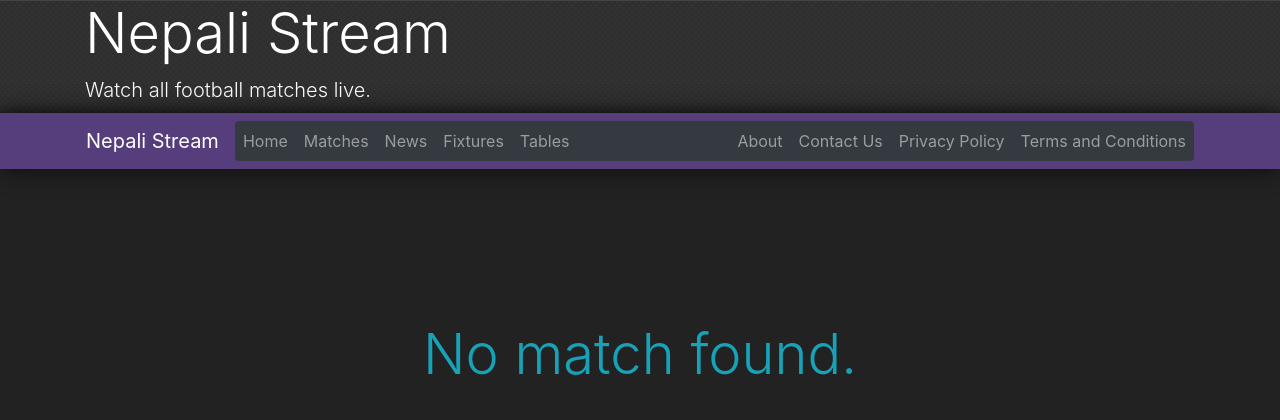
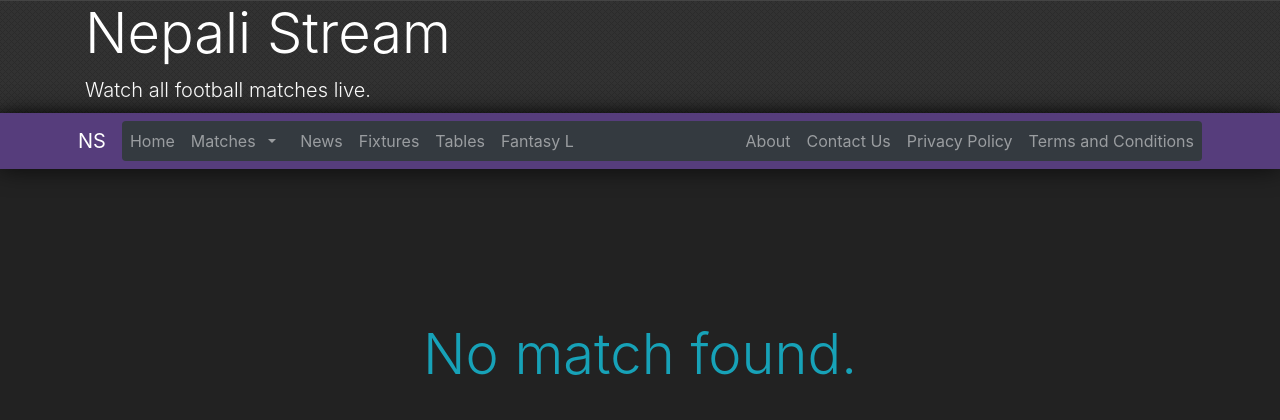
Before and after one commit to SanChh14/nepalistream, a Django app: page /matches/1/ in a window 1280 px wide. Shown: the top 420 px of the page. Run offline with Django 3.2, Linux system fonts and the light colour scheme; data that the repository does not hold is empty; some libraries are stand-ins or nearby versions.

Commit message:
dont know

```diff
--- a/ftstream/settings.py
+++ b/ftstream/settings.py
@@ -25,7 +25,7 @@ SECRET_KEY = '*mc*rn#=_ns8)rlhbxb(jfb=!)yn(obs6r9r9a7z07hjt6mw7-'
 # SECURITY WARNING: don't run with debug turned on in production!
 DEBUG = True
 
-ALLOWED_HOSTS = ['192.168.1.42']
+ALLOWED_HOSTS = ['192.168.1.42','127.0.0.1']
 
 
 # Application definition
--- a/ftstream/views.py
+++ b/ftstream/views.py
@@ -6,9 +6,9 @@ from django.shortcuts import redirect
 from slugify import slugify
 
 def home(request):
-    headers = {'User-Agent':'Mozilla/5.0 (Windows NT 10.0; Win64; x64) AppleWebKit/537.36 (KHTML, like Gecko) Chrome/86.0.4240.183 Safari/537.36'}
+    headers = {'User-Agent':'Mozilla/5 (X11; U; Linux i686; en-US) Gecko/2010 Ubuntu/9.10 (karmic) Firefox/3.5'}
     link = 'https://buffersports.com/football-games'
-    site = requests.get(link, headers=headers).text
+    site = requests.get(link, headers=headers, verify = False).text
     football = BeautifulSoup(site, 'lxml')
     leagues = football.find_all(class_='country-sales-content list-group-item')
     matchesdata = list()
@@ -31,7 +31,7 @@ def home(request):
 def matches(request):
     headers = {'User-Agent':'Mozilla/5.0 (Windows NT 10.0; Win64; x64) AppleWebKit/537.36 (KHTML, like Gecko) Chrome/86.0.4240.183 Safari/537.36'}
     link = 'https://buffersports.com/football-games'
-    site = requests.get(link, headers=headers).text
+    site = requests.get(link, headers=headers, verify=False).text
     football = BeautifulSoup(site, 'lxml')
     leagues = football.find_all(class_='country-sales-content list-group-item')
     matchesdata = list()
@@ -55,43 +55,47 @@ def match(request, slug):
     vs = slug
     headers = {'User-Agent':'Mozilla/5.0 (Windows NT 10.0; Win64; x64) AppleWebKit/537.36 (KHTML, like Gecko) Chrome/86.0.4240.183 Safari/537.36'}
     link = 'https://buffersports.com/football-games'
-    site = requests.get(link, headers=headers).text
+    site = requests.get(link, headers=headers, verify = False).text
     football = BeautifulSoup(site, 'lxml')
     matches = football.find_all('div', class_='row mt-3')
     matchlink = ''
+    matchvs = ''
     for match in matches:
         matchdata = match.find_all('span')
         if vs == slugify(matchdata[1].a.text):
+            matchvs = matchdata[1].a.text
             matchlink = matchdata[2].a['href']
     if matchlink == '':
         return render(request, 'match.html', {'check':'nomatch'})
     else:
-        s = requests.get(matchlink, headers = headers).text
+        s = requests.get(matchlink, headers = headers, verify = False).text
         soup = BeautifulSoup(s, 'lxml')
         linksdata = list()
         try:
             iframe = soup.find('iframe')
             link = iframe['src'].split('/')
         except:
-            return render(request, 'match.html', {'linksdata':linksdata, 'check':len(linksdata)})
+            return render(request, 'match.html', {'linksdata':linksdata, 'check':len(linksdata), 'vs':matchvs})
         if link[2]=='buffersports.com':
             try:
                 iframe = soup.find('iframe')
                 link = iframe['src']
-                site = requests.get(link, headers=headers).text
+                site = requests.get(link, headers=headers, verify = False).text
                 football = BeautifulSoup(site, 'lxml')
                 linkdata = football.find('table')
                 tablerow = linkdata.find_all('tr')
                 links = tablerow[1:]
                 for link in links:
                     td = link.find_all('td')
-                    streamer = td[0].text
+                    streamer = td[0].text.strip()
+                    if streamer == 'PREMIUM':
+                        continue
                     slink = td[1].a['href']
                     channel = td[1].a.text
                     language = td[5].text.strip()
-                    linksdata.append([streamer, slink, channel, language])
-                return render(request, 'match.html', {'linksdata':linksdata, 'check':len(linksdata)})
+                    linksdata.append([streamer, slink, channel, language, streamer[:10]+'..'])
+                return render(request, 'match.html', {'linksdata':linksdata, 'check':len(linksdata), 'vs':matchvs})
             except:
-                return render(request, 'match.html', {'linksdata':linksdata, 'check':len(linksdata)})
+                return render(request, 'match.html', {'linksdata':linksdata, 'check':len(linksdata), 'vs':matchvs})
         else:
-            return render(request, 'match.html', {'linksdata':linksdata, 'check':len(linksdata)})
+            return render(request, 'match.html', {'linksdata':linksdata, 'check':len(linksdata), 'vs':matchvs})
--- a/templates/base.html
+++ b/templates/base.html
@@ -20,13 +20,18 @@
         font-size:2rem;
       }
       nav li{
-        padding-right: auto;
         transition: 0.5s ease-out;
       }
       nav li:hover{
         border-radius: 5px;
         box-shadow: 0px 0px 1rem rgba(0, 0, 0, 0.4);
         background-color:#563d7c;
+      }
+      .downarrow{
+        border-radius: 5px;
+      }
+      .downarrow:hover{
+        box-shadow: 0px 0px 1rem rgba(0, 0, 0, 0.4);
       }
       .ftr{
         font-size:1.2rem;
@@ -45,41 +50,55 @@
       </div>
     </div>
     <div class="container-fluid sticky-top p-0 mt-0" style = "background:#563d7c;box-shadow:0 0mm 1.5rem rgba(0, 0, 0, 0.7);">
-      <nav class="container-lg navbar navbar-expand-lg navbar-dark">
-        <a class="navbar-brand" href="#">Nepali Stream</a>
+      <nav class="container-lg navbar navbar-expand-lg navbar-dark p-2">
+        <a class="navbar-brand" href="#">NS</a>
         <button class="navbar-toggler bg-dark" type="button" data-toggle="collapse" data-target="#menus" aria-controls="#menus" aria-expanded="false" aria-label="Toggle navigation">
           <span class="navbar-toggler-icon"></span>
         </button>
-        <div class="collapse navbar-collapse mt-2 mt-lg-0 rounded bg-dark" id="menus">
+        <div class="collapse navbar-collapse mt-2 mt-lg-0 rounded bg-dark text-right" id="menus">
           <ul class="navbar-nav">
-            <li class="nav-item {{home}} pl-2 pl-lg-0" id="{{home}}">
+            <li class="nav-item {{home}} pr-5 pr-lg-0" id="{{home}}">
               <a class="nav-link" href="{% url 'home' %}">Home</a>
             </li>
-            <li class="nav-item {{matches}} pl-2 pl-lg-0">
-              <a class="nav-link" href="{% url 'matches' %}">Matches</a>
+            <li class="nav-item {{matches}} py-0 px-lg-0">
+              <a class="nav-link" href="{% url 'matches' %}">
+                <span>Matches</span>
+                <span class="downarrow dropdown-toggle px-3 px-lg-2" data-target="#matches" data-toggle="collapse" aria-expanded="false"></span>
+              </a>
+              <ul class="collapse list-unstyled mb-1 mx-1 text-lg-center" id="matches" style="position:relative; background-color:#343a40!important; border-radius:5px;">
+                <li>
+                  <a class="nav-link pr-3 pr-lg-2" href="{% url 'matches' %}">Football</a>
+                </li>
+                <li>
+                  <a class="nav-link pr-3 pr-lg-2" href="#cricket">Cricket</a>
+                </li>
+              </ul>
             </li>
-            <li class="nav-item {{news}} pl-2 pl-lg-0">
+            <li class="nav-item {{news}} pr-5 pr-lg-0">
               <a class="nav-link" href="#">News</a>
             </li>
           </li>
-          <li class="nav-item {{news}} pl-2 pl-lg-0">
+          <li class="nav-item {{fixtures}} pr-5 pr-lg-0">
             <a class="nav-link" href="#">Fixtures</a>
           </li>
-          <li class="nav-item {{news}} pl-2 pl-lg-0">
+          <li class="nav-item {{tables}} pr-5 pr-lg-0">
             <a class="nav-link" href="#">Tables</a>
+          </li>
+          <li class="nav-item {{fpl}} pr-5 pr-lg-0">
+            <a class="nav-link" href="#">Fantasy L</a>
           </li>
           </ul>
           <ul class="navbar-nav ml-auto">
-            <li class="nav-item {{about}} pl-2 pl-lg-0">
+            <li class="nav-item {{about}} pr-5 pr-lg-0">
               <a class="nav-link" href="#">About</a>
             </li>
-            <li class="nav-item {{contact}} pl-2 pl-lg-0">
+            <li class="nav-item {{contact}} pr-5 pr-lg-0">
               <a class="nav-link" href="#">Contact Us</a>
             </li>
-            <li class="nav-item {{privacy}} pl-2 pl-lg-0">
+            <li class="nav-item {{privacy}} pr-5 pr-lg-0">
               <a class="nav-link" href="#">Privacy Policy</a>
             </li>
-            <li class="nav-item {{terms}} pl-2 pl-lg-0">
+            <li class="nav-item {{terms}} pr-5 pr-lg-0">
               <a class="nav-link" href="#">Terms and Conditions</a>
             </li>
           </ul>
--- a/templates/match.html
+++ b/templates/match.html
@@ -1,6 +1,12 @@
 {% extends 'base.html' %}
 
 {% block css %}
+.vs-sm{
+  font-size:2.5rem;
+}
+.vs{
+  font-size: 1.7rem;
+}
 {% endblock %}
 
 {% block content %}
@@ -8,13 +14,48 @@
 <div class="text-center text-info" style="margin-top:8rem; margin-bottom:9rem;">
   <h1 class="display-4">Match hasn't started yet.</h1>
 </div>
+
+
 {% elif check == 'nomatch' %}
 <div class="text-center text-info" style="margin-top:8rem; margin-bottom:9rem;">
   <h1 class="display-4">No match found.</h1>
 </div>
+
+
 {% else %}
-<div class="text-info">
-  {{linksdata}}
+<div class="card-body px-2 py-4 p-sm-3 mr-0 rounded" style="background-color: white;">
+  <div class="col-12 p-1 p-sm-2 m-0">
+      <div class="vs-sm d-none d-sm-block display-4 text-center mb-2 mb-lg-3">
+        {{vs}}
+      </div>
+      <div class="vs d-sm-none display-4 text-center mb-2 mb-lg-3">
+        {{vs}}
+      </div>
+      <table class="table table-hover text-center small m-0 p-0">
+        <thead>
+          <tr>
+            <th scope = "col">Streamer</th>
+            <th scope = "col">
+              <span class="d-none d-sm-block">Language</span>
+              <span class="d-sm-none">Lang</span>
+            </th>
+            <th scope = "col">Channel</th>
+          </tr>
+        </thead>
+        <tbody>
+          {% for linkdata in linksdata %}
+            <tr>
+              <td class = "streamer">
+                <span class="d-none d-sm-block">{{linkdata.0}}</span>
+                <span class="d-sm-none">{{linkdata.4}}</span>
+              </td>
+              <td>{{linkdata.3}}</td>
+              <td><a href="{{linkdata.1}}" target="_blank">{{linkdata.2}}</a></td>
+            </tr>
+          {% endfor %}
+        </tbody>
+      </table>
+  </div>
 </div>
 {% endif %}
 {% endblock %}
--- a/templates/matches.html
+++ b/templates/matches.html
@@ -25,7 +25,7 @@
   font-weight:lighter;
 }-->
 {% block content %}
-<div class="card-body px-2 py-4 p-sm-3 mr-0 rounded" style="background-color: white; border: white">
+<div class="card-body px-2 py-4 p-sm-3 mr-0 rounded" style="background-color: white;">
   <div class="col-12 p-0 m-0">
     <ul class="country-sales list-group list-group-flush container p-0">
       {% for league in matchesdata %}
```
Also changed, not shown: templates/home.html (+12 -2 lines).
